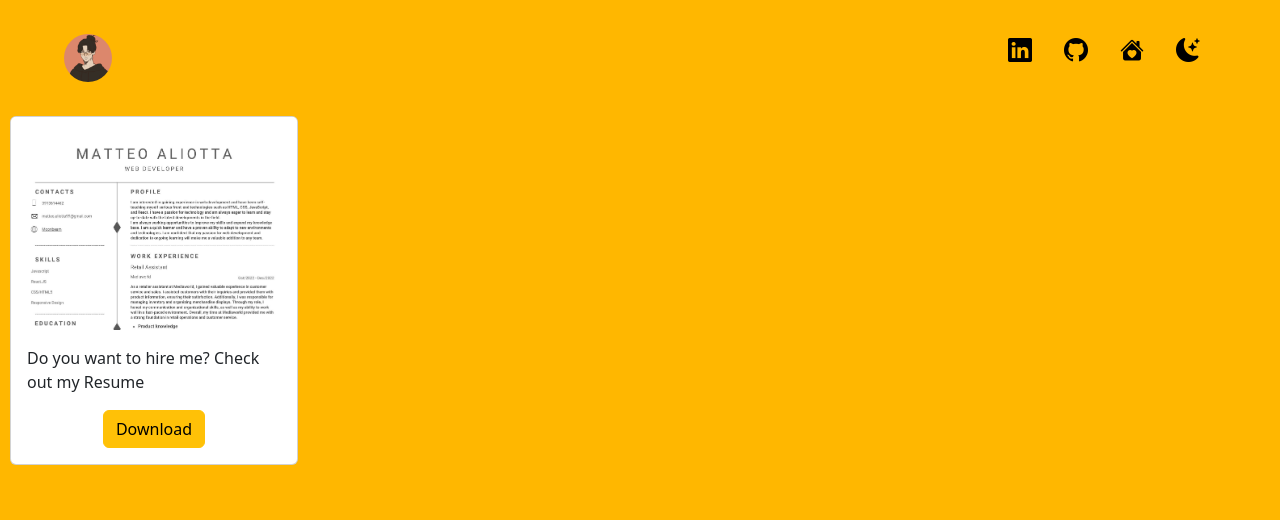
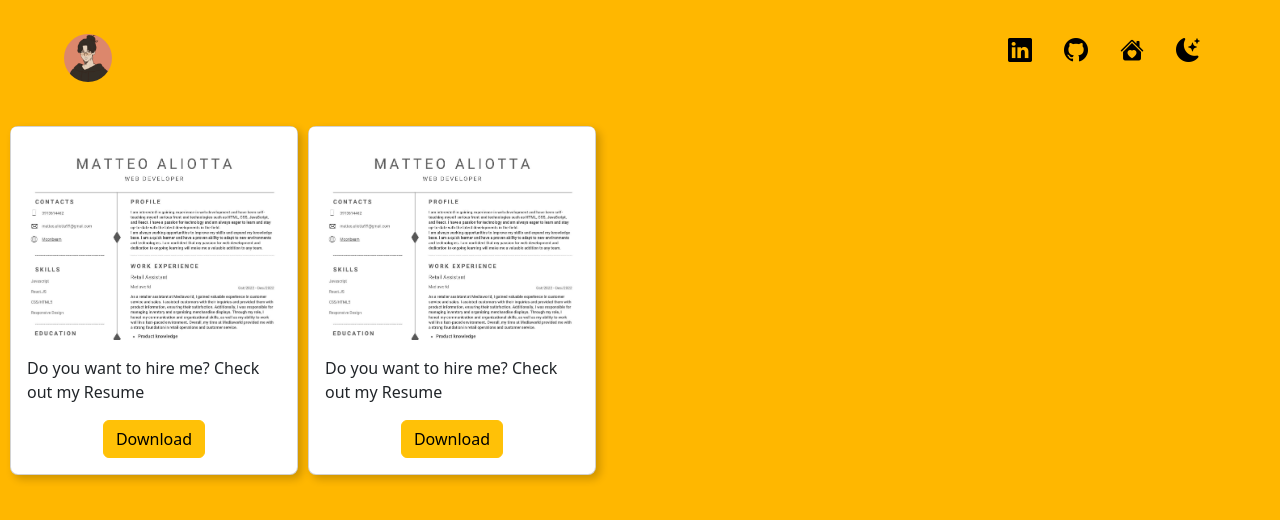
Before and after one commit to Moondevbeam/MoonWS-2.0, a React (Create React App) app: page /stack in a window 1280 px wide. Shown: the top 520 px of the page. Built offline with nearby package versions, Linux system fonts and the light colour scheme.

Commit message:
added new card in stack page

```diff
--- a/src/components/introduction/Introduction.js
+++ b/src/components/introduction/Introduction.js
@@ -2,12 +2,13 @@ import React from "react";
 
 const Introduction = () =>{
     return(
-        <div className="sticky code black" style={{marginLeft:10}}>
+        <div className="phone sticky code black" style={{paddingLeft:10}}>
             <h1>Hello there! 👋🏻</h1>
             <h5>
         My name is Matteo (Moonbeam on the web).
-        I'm currently learning NodeJS, NextJS and React.</h5>
-    <h5>My dream is to become in a couple of years a Full Stack Developer.</h5>
+        I'm currently learning NodeJS and NextJS and React</h5>
+    <h5>I am a Front End developer with a passion for building dynamic and responsive web applications.
+        My goal is to become a full-stack developer, and I am dedicated to learning the necessary skills to achieve this dream.</h5>
     </div>
     )
 }
--- a/src/index.css
+++ b/src/index.css
@@ -26,3 +26,9 @@ code {
     margin: auto !important;
   }
 }
+
+@media (max-width: 767.98px) {
+  .phone {
+    margin: auto !important;
+  }
+}
--- a/src/pages/Stack.js
+++ b/src/pages/Stack.js
@@ -5,9 +5,10 @@ import pdf from '../components/Images/RESUME.pdf'
 
 const Stack = () => {
     return(
-      <div>
+      <div className="phone">
         <Navigation></Navigation>
-<div className="card out" style={{width:"18rem",display:"flex", justifyContent:"flex-start"}}>
+{/* //start card */}
+<div className="dib br3 shadow-5 card out phone" style={{width:"18rem"}}>
   <img src={Resume} class="card-img-top" alt="..."/>
   <div class="card-body">
     <p class="card-text">Do you want to hire me? Check out my Resume</p>
@@ -16,6 +17,18 @@ const Stack = () => {
     </div>
     </div>
       </div>
+{/* // end card */}
+{/* //start card */}
+<div className=" dib br3 shadow-5 card out phone" style={{width:"18rem", marginTop:10}}>
+  <img src={Resume} class="card-img-top" alt="..."/>
+  <div class="card-body">
+    <p class="card-text">Do you want to hire me? Check out my Resume</p>
+    <div className="tc">
+    <button type="button" class="btn btn-warning"><a className="qbz black" href={pdf} download={pdf}>Download</a></button>
+    </div>
+    </div>
+      </div>
+{/* // end card */}
       </div>
     )
 }
```
Also changed, not shown: 1 other file (tests, documents, lock files or other folders).
